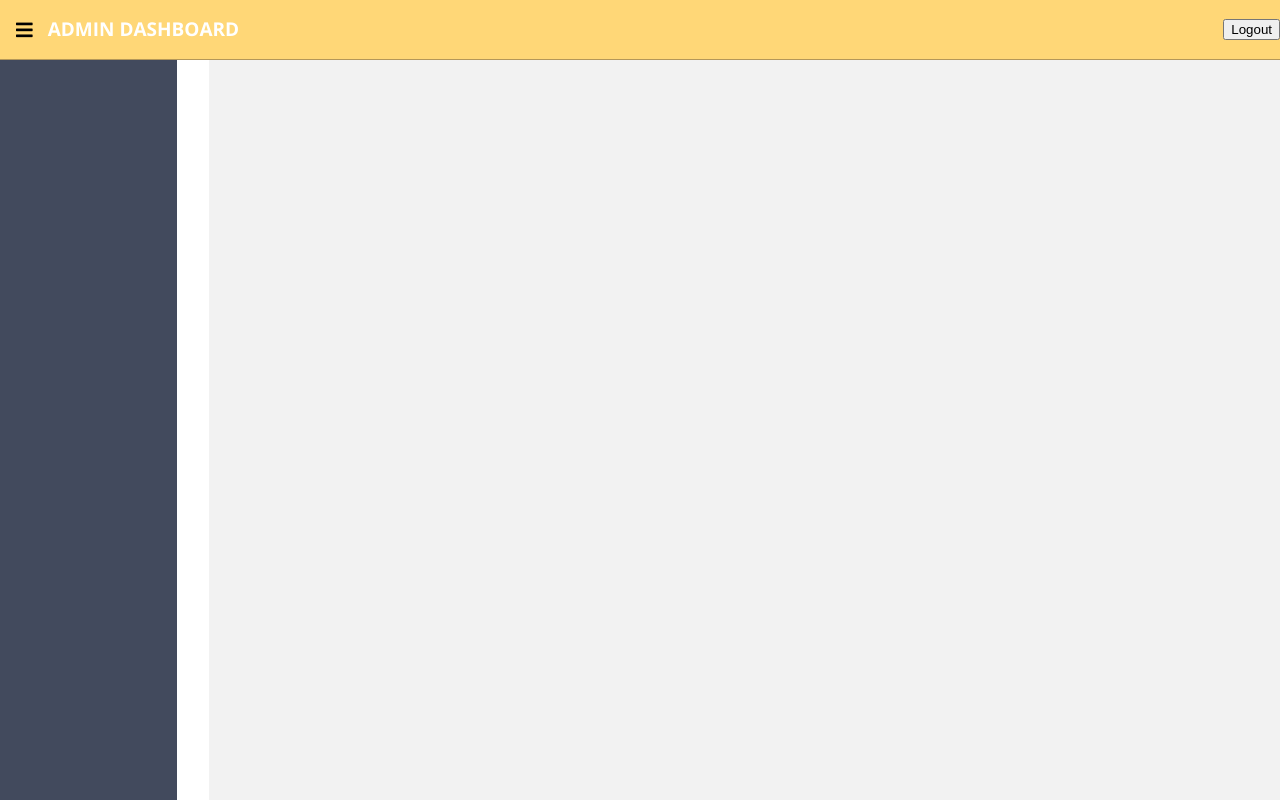
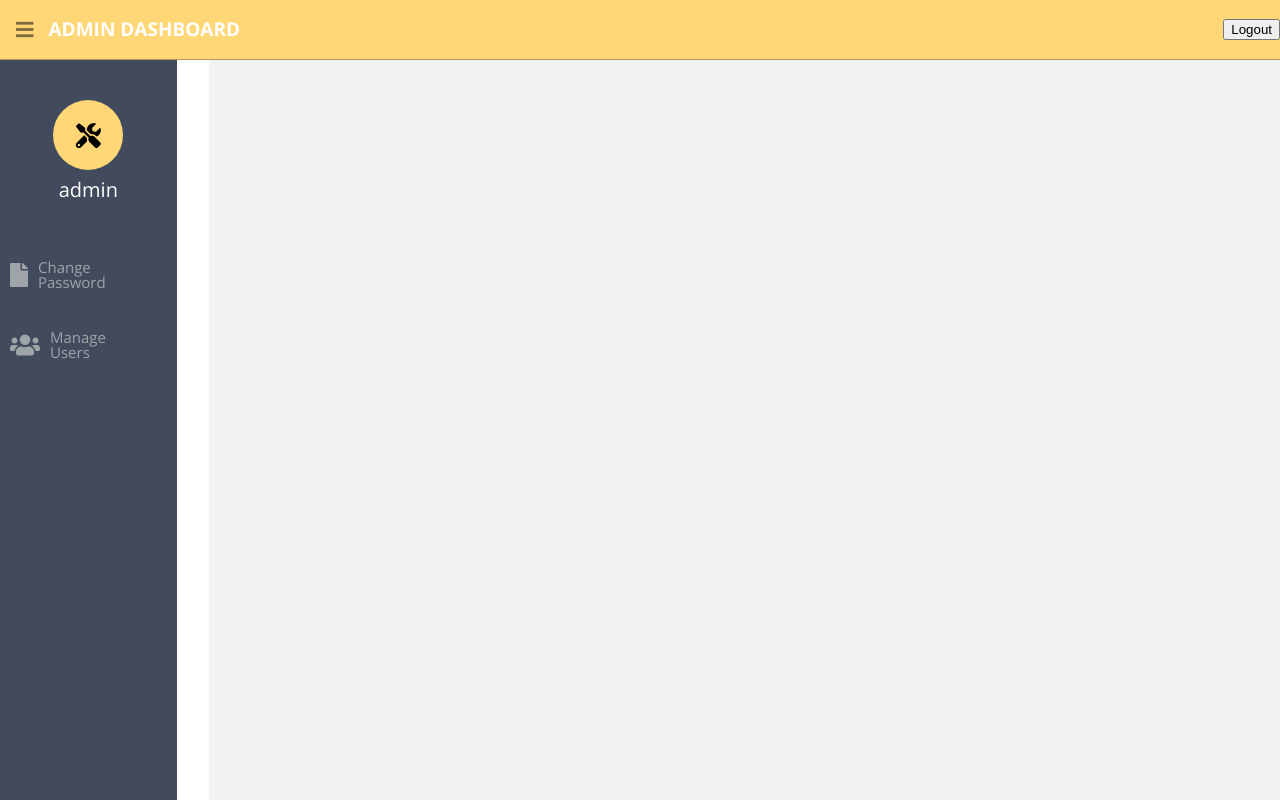
Before and after one commit to vanti113/loginSystems, a PHP site: page /php/admin/sample.html in a window 1280 px wide. Run offline with PHP 8.4, Linux system fonts and the light colour scheme; some libraries are stand-ins or nearby versions.

Commit message:
header&menu

```diff
--- a/admin/css/header.css
+++ b/admin/css/header.css
@@ -15,6 +15,7 @@
   align-items: center;
   font-size: 19px;
   margin-left: 16px;
+  position: relative;
 }
 .dashboard .dashboard__contents.right {
   display: flex;
@@ -27,3 +28,7 @@
   font-weight: 700;
   font-family: "Open Sans", sans-serif;
 }
+.dashboard .dashboard__contents.left i {
+  opacity: 0.5;
+  font-size: 20px;
+}
--- a/admin/css/manage.css
+++ b/admin/css/manage.css
@@ -3,6 +3,7 @@
   width: 100%;
   height: 800px;
   justify-content: space-between;
+  font-family: "Open Sans", sans-serif;
 }
 .manage .manage__contents.left {
   position: fixed;
@@ -10,6 +11,10 @@
   width: 13.8%;
   height: 100%;
   background-color: #424a5d;
+  display: flex;
+  flex-direction: column;
+  justify-content: center;
+  align-items: center;
 }
 .manage .manage__contents.right {
   position: relative;
@@ -20,3 +25,50 @@
   background-color: rgb(242, 242, 242);
   /* background-color: red; */
 }
+.manage .manage__contents.left .manage__profile {
+  position: fixed;
+  display: flex;
+  justify-content: center;
+  align-items: center;
+  flex-direction: column;
+  top: 100px;
+}
+.manage__profile .manage__icon {
+  width: 70px;
+  height: 70px;
+  background-color: #ffd777;
+  border-radius: 40px;
+  display: flex;
+  justify-content: center;
+  align-items: center;
+  font-size: 25px;
+}
+.manage__profile .manage__title {
+  font-size: 20px;
+  color: white;
+  margin-top: 10px;
+}
+
+.manage .manage__contents.left .manage__menu {
+  position: fixed;
+  top: 240px;
+  /* display: flex;
+  align-items: center;
+  justify-content: flex-start; */
+}
+
+.manage__contents.left .manage__menu .menu__list__sub {
+  position: relative;
+  margin: 20px;
+  margin-bottom: 40px;
+  font-size: 15px;
+  display: flex;
+  align-items: center;
+  left: -10px;
+  color: rgb(158, 164, 168);
+  font-weight: 400;
+}
+.manage__contents.left .manage__menu .menu__list__sub i {
+  font-size: 24px;
+  margin-right: 10px;
+}
--- a/admin/sample.html
+++ b/admin/sample.html
@@ -6,7 +6,7 @@
     <title>Document</title>
     <link
       rel="stylesheet"
-      href="http://localhost:81/php/PHP-Exercise/project/notice4/admin/css/style.css"
+      href="http://localhost:81/php/logsys/loginSystems/admin/css/style.css"
     />
     <link
       rel="stylesheet"
@@ -15,7 +15,7 @@
       crossorigin="anonymous"
     />
     <link
-      href="https://fonts.googleapis.com/css2?family=Open+Sans:wght@700&display=swap"
+      href="https://fonts.googleapis.com/css2?family=Open+Sans:wght@400;700&display=swap"
       rel="stylesheet"
     />
   </head>
@@ -30,7 +30,24 @@
       </div>
     </header>
     <main class="manage">
-      <div class="manage__contents left"></div>
+      <div class="manage__contents left">
+        <div class="manage__profile">
+          <div class="manage__icon">
+            <i class="fas fa-tools"></i>
+          </div>
+          <div class="manage__title">admin</div>
+        </div>
+        <div class="manage__menu">
+          <ul class="menu__list">
+            <li class="menu__list__sub">
+              <i class="fas fa-file"></i>Change Password
+            </li>
+            <li class="menu__list__sub">
+              <i class="fas fa-users"></i>Manage Users
+            </li>
+          </ul>
+        </div>
+      </div>
       <div class="manage__contents right"></div>
     </main>
   </body>
--- a/index.php
+++ b/index.php
@@ -70,7 +70,7 @@ print <<< _html_form_
               </li>
               <li class="sign__items form_items">
                 <span class="sign__title">Contact Number</span>
-                <input type="number" name="contact" minlength="10"/>
+                <input type="text" name="contact" minlength="10"/>
               </li>
               <li class="sign__items__buttons">
                 <input type="submit" name="signin" value="Sign up" />
```
